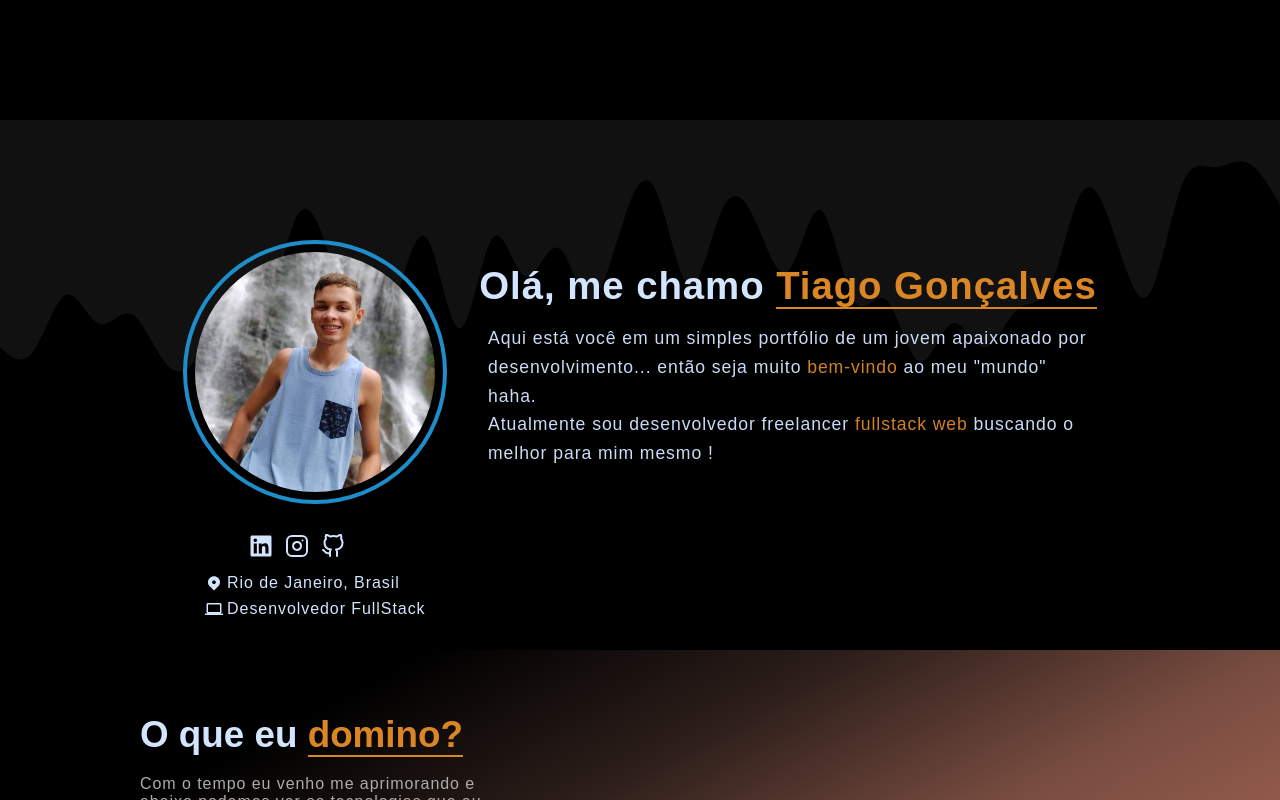
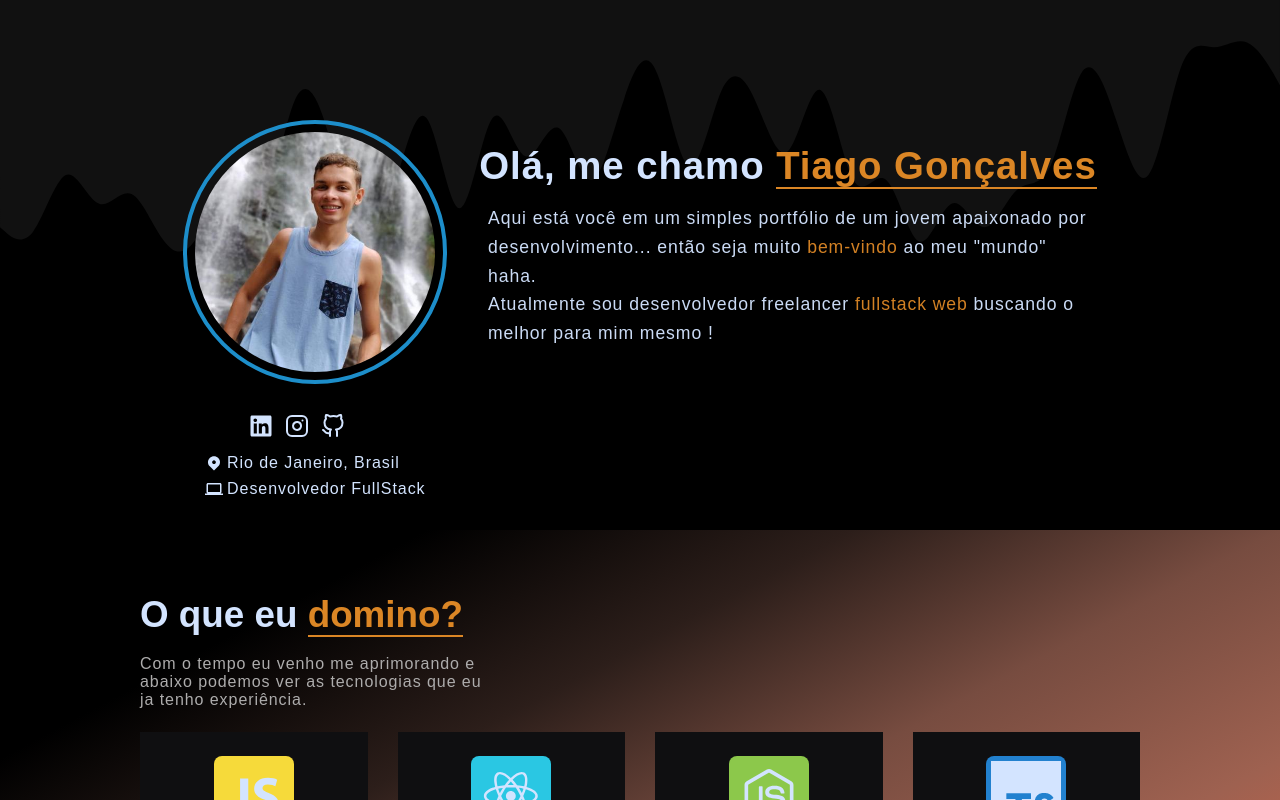
Before and after one commit to Tiaguin061/Potfolio, a React (Create React App) app: page / in a window 1280 px wide. Shown: the top 800 px of the page. Built offline with nearby package versions, Linux system fonts and the light colour scheme; some icons are missing.

Commit message:
fix: Removed comments

```diff
--- a/src/pages/home/styles.ts
+++ b/src/pages/home/styles.ts
@@ -1,96 +1,10 @@
 import styled from 'styled-components';
 
 export const Container = styled.div`
-  margin: 120px auto 0;
+  margin: 0 auto;
   display: flex;
   align-items: center;
   justify-content: center;
   flex-direction: column;
   position: relative;
 `;
-// .machineEfect {
-//   font-family: 'IBM Plex Serif', serif;
-//   font-weight: normal;
-//   font-size: 3rem;
-// }
-
-// .home {
-
-// }
-
-// .devMessage.machineEfect {
-//   max-width: 34.5rem;
-//   min-height: 9.25rem;
-//   margin: 24px auto 0;
-//   padding-top: 1rem;
-//   letter-spacing: 0.9pt;
-//   color: var(--color-blue);
-// }
-
-// .loading {
-//   display: flex;
-//   align-items: center;
-//   justify-content: center;
-//   height: 100%;
-// }
-
-// .loading .colorEdit {
-//   color:  var(--color-orange);
-// }
-
-// /* Responsive */
-// @media (max-width: 1100px) {
-//   .home .cards {
-//       grid-template-columns: repeat(3, minmax(200px, 2fr));
-//   }
-
-//   .home .about .myAbout {
-//       flex-direction: column;
-//   }
-
-//   .home .about .textsAbout {
-//       margin-left: 0px;
-//   }
-// }
-
-// @media (max-width: 800px) {
-//   .home .cards {
-//       grid-template-columns: repeat(2, minmax(200px, 2fr));
-//   }
-
-//   .home .about .textsAbout {
-//       width: 100%;
-//   }
-
-//   .home .about .textsAbout h1.colorEdit, .devMessage.machineEfect {
-//       text-align: center;
-//       font-size: 2.4rem;
-//       max-width: 94%;
-//       width: 100%;
-//   }
-//   .home .about .textsAbout p  {
-//       font-size: 1.1rem;
-//       width: 94%;
-//       text-align: left;
-//   }
-// }
-
-// @media (max-width: 500px) {
-//   .home .cards {
-//       grid-template-columns: repeat(1, minmax(100px, 2fr));
-//   }
-
-//   .home .about .apresentation img {
-//       width: 180px;
-//       height: 180px;
-//   }
-
-//   .devMessage.machineEfect {
-//       font-size: 32px;
-//   }
-
-//   .home .languagesProgramation .cardsDomination,
-//   .home .languagesProgramation .cardsLearning {
-//       width: 80%;
-//   }
-// }
```
